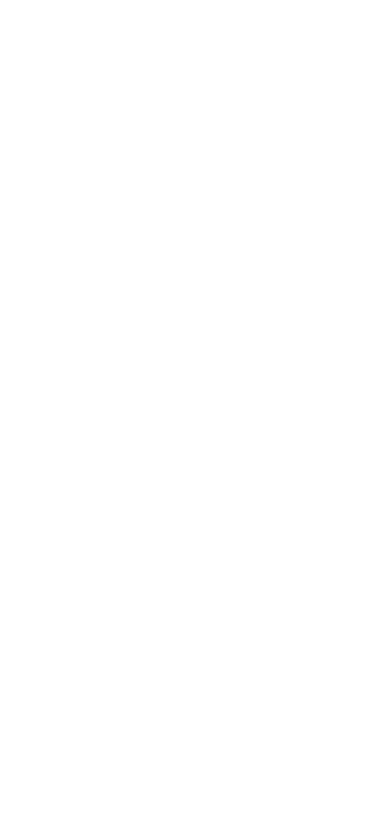
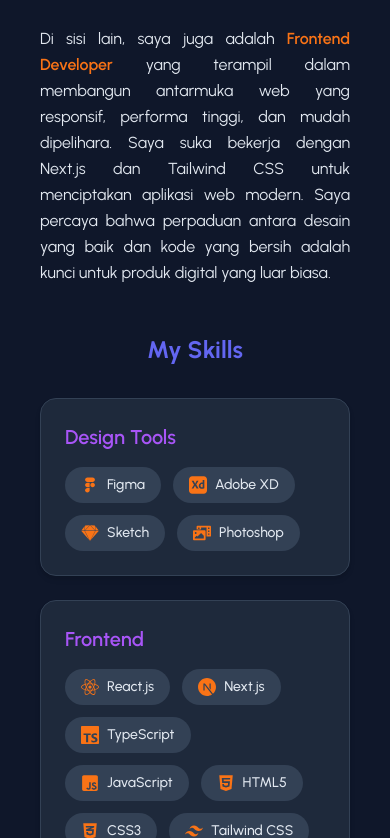
Before and after one commit to teguhramadhan/my-portfolio, a Next.js app: page / in a window 390 px wide. Shown: the part 1162-2000 px from the top of the page. Before the commit the page ends 897 px from the top, so only its background shows below. Built offline with nearby package versions, Linux system fonts and the light colour scheme; no server answers; the database is empty.

Commit message:
add about me section

```diff
--- a/src/app/globals.css
+++ b/src/app/globals.css
@@ -31,3 +31,18 @@
 .animation-delay-4000 {
   animation-delay: 4s;
 }
+
+@layer utilities {
+  .animate-spin-reverse {
+    animation: spin-reverse 1.5s linear infinite;
+  }
+
+  @keyframes spin-reverse {
+    from {
+      transform: rotate(360deg);
+    }
+    to {
+      transform: rotate(0deg);
+    }
+  }
+}
--- a/src/app/layout.tsx
+++ b/src/app/layout.tsx
@@ -2,8 +2,6 @@
 import "./globals.css";
 import type { Metadata } from "next";
 import React from "react";
-// import Navbar from "../components/Navbar";
-import Footer from "../components/Footer";
 
 // import fonts google
 import { Urbanist } from "next/font/google";
@@ -39,7 +37,6 @@
       <body className="font-sans">
         {/* <Navbar /> */}
         {children}
-        <Footer />
       </body>
     </html>
   );
--- a/src/app/page.tsx
+++ b/src/app/page.tsx
@@ -1,23 +1,50 @@
-import React from "react";
+"use client";
+
+import React, { useEffect, useState } from "react";
+
 import HeroSection from "../components/HeroSection";
-import SplashCursor from "@/blocks/SplashCursor";
+// import SplashCursor from "@/blocks/SplashCursor";
+import AboutSection from "../components/AboutSection";
+import PortfolioPage from "./portfolio/page";
 // import Navbar from "@/components/Navbar";
-// import Footer from "../components/Footer";
-// import AboutSection from "../components/AboutSection";
-// import ProjectsSection from "../components/ProjectsSection";
+import Footer from "../components/Footer";
 // import ContactSection from "../components/ContactSection";
 
 // Analytics Vercel
 import { Analytics } from "@vercel/analytics/next";
 
+// 🌀 Loading Spinner
+const LoadingSpinner = () => (
+  <div className="flex bg-darkBg justify-center items-center h-screen gap-2">
+    <div className="relative w-6 h-6 animate-bounce">
+      <div className="absolute inset-0 rounded-full bg-accent opacity-75 animate-ping"></div>
+      <div className="absolute inset-0 rounded-full bg-accent"></div>
+    </div>
+  </div>
+);
+
 const Home: React.FC = () => {
+  const [isLoading, setIsLoading] = useState(true);
+
+  useEffect(() => {
+    // Simulasikan delay load (misalnya karena fetch data, dll)
+    const timer = setTimeout(() => {
+      setIsLoading(false);
+    }, 1000); // 1 detik loading, bisa diatur
+
+    return () => clearTimeout(timer);
+  }, []);
+
+  if (isLoading) return <LoadingSpinner />;
+
   return (
     <div className="min-h-screen bg-darkBg text-darkText font-sans">
       <Analytics />
-      <SplashCursor />
+      {/* <SplashCursor /> */}
       <HeroSection />
-      {/* <AboutSection /> */}
-      {/* <ProjectsSection /> */}
+      <AboutSection />
+      <PortfolioPage />
+      <Footer />
       {/* <ContactSection /> */}
     </div>
   );
--- a/src/components/AboutSection.tsx
+++ b/src/components/AboutSection.tsx
@@ -1,9 +1,26 @@
-"use client"; // Opsional, hanya jika Anda ingin animasi Framer Motion berjalan di sisi client
+"use client";
 
-import React from "react";
+import React, { JSX } from "react";
 import { motion } from "framer-motion";
-import Image from "next/image";
 import { SkillCategory } from "../types";
+
+// import icons
+import { CgFigma } from "react-icons/cg";
+import {
+  FaReact,
+  FaHtml5,
+  FaCss3Alt,
+  FaGitAlt,
+  FaSketch,
+  FaJsSquare,
+  FaPhotoVideo,
+} from "react-icons/fa";
+import {
+  SiNextdotjs,
+  SiTypescript,
+  SiTailwindcss,
+  SiAdobexd,
+} from "react-icons/si";
 
 const skills: SkillCategory[] = [
   {
@@ -38,6 +55,21 @@
   },
 ];
 
+const iconMap: Record<string, JSX.Element> = {
+  Figma: <CgFigma />,
+  "Adobe XD": <SiAdobexd />,
+  Sketch: <FaSketch />,
+  Photoshop: <FaPhotoVideo />,
+  "React.js": <FaReact />,
+  "Next.js": <SiNextdotjs />,
+  TypeScript: <SiTypescript />,
+  JavaScript: <FaJsSquare />,
+  HTML5: <FaHtml5 />,
+  CSS3: <FaCss3Alt />,
+  "Tailwind CSS": <SiTailwindcss />,
+  Git: <FaGitAlt />,
+};
+
 const AboutSection: React.FC = () => {
   const containerVariants = {
     hidden: { opacity: 0 },
@@ -55,8 +87,11 @@
   };
 
   return (
-    <section id="about" className="py-20 bg-darkBg text-darkText">
-      <div className="container mx-auto px-4">
+    <section
+      id="about"
+      className="w-full lg:px-12 py-20 bg-darkBg text-darkText"
+    >
+      <div className="mx-auto px-6">
         <motion.h2
           initial={{ opacity: 0, y: -50 }}
           whileInView={{ opacity: 1, y: 0 }}
@@ -67,44 +102,30 @@
           About Me
         </motion.h2>
 
-        <div className="flex flex-col md:flex-row items-center md:items-start gap-12">
-          <motion.div
-            initial={{ opacity: 0, x: -50 }}
-            whileInView={{ opacity: 1, x: 0 }}
-            viewport={{ once: true }}
-            transition={{ duration: 0.8, delay: 0.2 }}
-            className="flex-shrink-0"
-          >
-            <Image
-              src="/images/your-avatar.jpg"
-              alt="Your Name Avatar"
-              width={300}
-              height={300}
-              className="rounded-full shadow-lg border-4 border-primary object-cover w-60 h-60 md:w-80 md:h-80"
-            />
-          </motion.div>
-
-          <div className="flex-grow text-lg">
+        <div className="grid grid-cols-1 md:grid-cols-1 gap-12">
+          <div className="text-base md:text-lg lg:text-2xl">
+            <div className="flex flex-col justify-center items-center max-w-6xl mx-auto px-4 text-justify gap-6">
               <motion.p
                 initial={{ opacity: 0, y: 20 }}
                 whileInView={{ opacity: 1, y: 0 }}
                 viewport={{ once: true }}
                 transition={{ duration: 0.8, delay: 0.4 }}
-              className="mb-6 leading-relaxed"
+                className="leading-relaxed text-darkText"
               >
                 Halo! Saya adalah seorang{" "}
                 <span className="font-semibold text-secondary">Designer</span>{" "}
                 yang bersemangat dalam menciptakan pengalaman pengguna yang
-              intuitif dan visual yang menarik. Dengan latar belakang yang kuat
-              dalam estetika dan fungsionalitas, saya mampu menerjemahkan
+                intuitif dan visual yang menarik. Dengan latar belakang yang
+                kuat dalam estetika dan fungsionalitas, saya mampu menerjemahkan
                 ide-ide kompleks menjadi solusi desain yang elegan.
               </motion.p>
+
               <motion.p
                 initial={{ opacity: 0, y: 20 }}
                 whileInView={{ opacity: 1, y: 0 }}
                 viewport={{ once: true }}
                 transition={{ duration: 0.8, delay: 0.6 }}
-              className="mb-6 leading-relaxed"
+                className="leading-relaxed text-darkText"
               >
                 Di sisi lain, saya juga adalah{" "}
                 <span className="font-semibold text-accent">
@@ -113,16 +134,18 @@
                 yang terampil dalam membangun antarmuka web yang responsif,
                 performa tinggi, dan mudah dipelihara. Saya suka bekerja dengan
                 Next.js dan Tailwind CSS untuk menciptakan aplikasi web modern.
-              Saya percaya bahwa perpaduan antara desain yang baik dan kode yang
-              bersih adalah kunci untuk produk digital yang luar biasa.
+                Saya percaya bahwa perpaduan antara desain yang baik dan kode
+                yang bersih adalah kunci untuk produk digital yang luar biasa.
               </motion.p>
+            </div>
 
+            <div className="max-w-6xl mx-auto px-4 md:px-6 lg:px-8">
               <motion.h3
                 initial={{ opacity: 0, y: -20 }}
                 whileInView={{ opacity: 1, y: 0 }}
                 viewport={{ once: true }}
                 transition={{ duration: 0.6, delay: 0.8 }}
-              className="text-2xl font-bold text-primary mb-6 mt-10"
+                className="text-2xl md:text-3xl font-bold text-primary mb-8 mt-12 text-center"
               >
                 My Skills
               </motion.h3>
@@ -132,23 +155,28 @@
                 initial="hidden"
                 whileInView="visible"
                 viewport={{ once: true, amount: 0.2 }}
-              className="grid grid-cols-1 md:grid-cols-2 lg:grid-cols-2 gap-x-8 gap-y-6"
+                className="grid grid-cols-1 sm:grid-cols-2 lg:grid-cols-3 gap-6"
               >
                 {skills.map((skillCategory, index) => (
                   <motion.div
                     key={index}
                     variants={itemVariants}
-                  className="bg-slate-800 p-6 rounded-lg shadow-xl border border-slate-700"
+                    className="bg-slate-800 p-6 rounded-2xl shadow-md border border-slate-700"
                   >
-                  <h4 className="text-xl font-semibold text-secondary mb-3">
+                    <h4 className="text-xl font-semibold text-secondary mb-4">
                       {skillCategory.category}
                     </h4>
-                  <div className="flex flex-wrap gap-2">
+                    <div className="flex flex-wrap gap-3">
                       {skillCategory.items.map((skill, skillIndex) => (
                         <span
                           key={skillIndex}
-                        className="px-4 py-2 bg-slate-700 text-darkText rounded-full text-sm font-medium hover:bg-primary transition-colors duration-200 cursor-default"
+                          className="flex items-center gap-2 px-4 py-2 bg-slate-700 text-darkText rounded-full text-sm font-medium hover:bg-primary transition-colors duration-200 cursor-default"
                         >
+                          {iconMap[skill] && (
+                            <span className="text-lg text-accent">
+                              {iconMap[skill]}
+                            </span>
+                          )}
                           {skill}
                         </span>
                       ))}
@@ -159,6 +187,7 @@
             </div>
           </div>
         </div>
+      </div>
     </section>
   );
 };
--- a/src/components/HeroSection.tsx
+++ b/src/components/HeroSection.tsx
@@ -20,18 +20,22 @@
   return (
     <section
       id="hero"
-      className="relative h-screen mt-[-56px] md:mt-0 lg:mt-0 flex md:items-center items-center justify-center overflow-hidden bg-black text-white"
+      className="relative min-h-screen mt-[-56px] md:mt-0 lg:mt-0 flex md:items-center items-center justify-center overflow-hidden bg-black text-white"
     >
       <div className="flex flex-col justify-center items-center">
         {/* Ava Hero */}
-        <div className="text-center">
-          <ProfileImage // ganti dengan path fotomu
-            size={160}
-          />
+        <motion.p
+          initial={{ opacity: 0, y: 50 }}
+          animate={{ opacity: 1, y: 0 }}
+          transition={{ duration: 0.8, delay: 0.7 }}
+        >
+          <div className="text-center">
+            <ProfileImage // ganti dengan path fotomu
+              size={160}
+            />
+          </div>
+        </motion.p>
 
-          {/* <h1 className="text-2xl font-bold">Teguh Ramadhan</h1> */}
-          {/* <p className="text-gray-400">Frontend Developer & Designer</p> */}
-        </div>
         {/* Detail hero */}
         <div className="relative z-10 p-8 max-w-4xl mx-auto">
           {/* Headline dengan Font Modern (Inter) dan Animasi Framer Motion */}
```
Also changed, not shown: src/app/portfolio/page.tsx (+46 -11 lines). Lines whose indentation alone changed are shown as unchanged.
